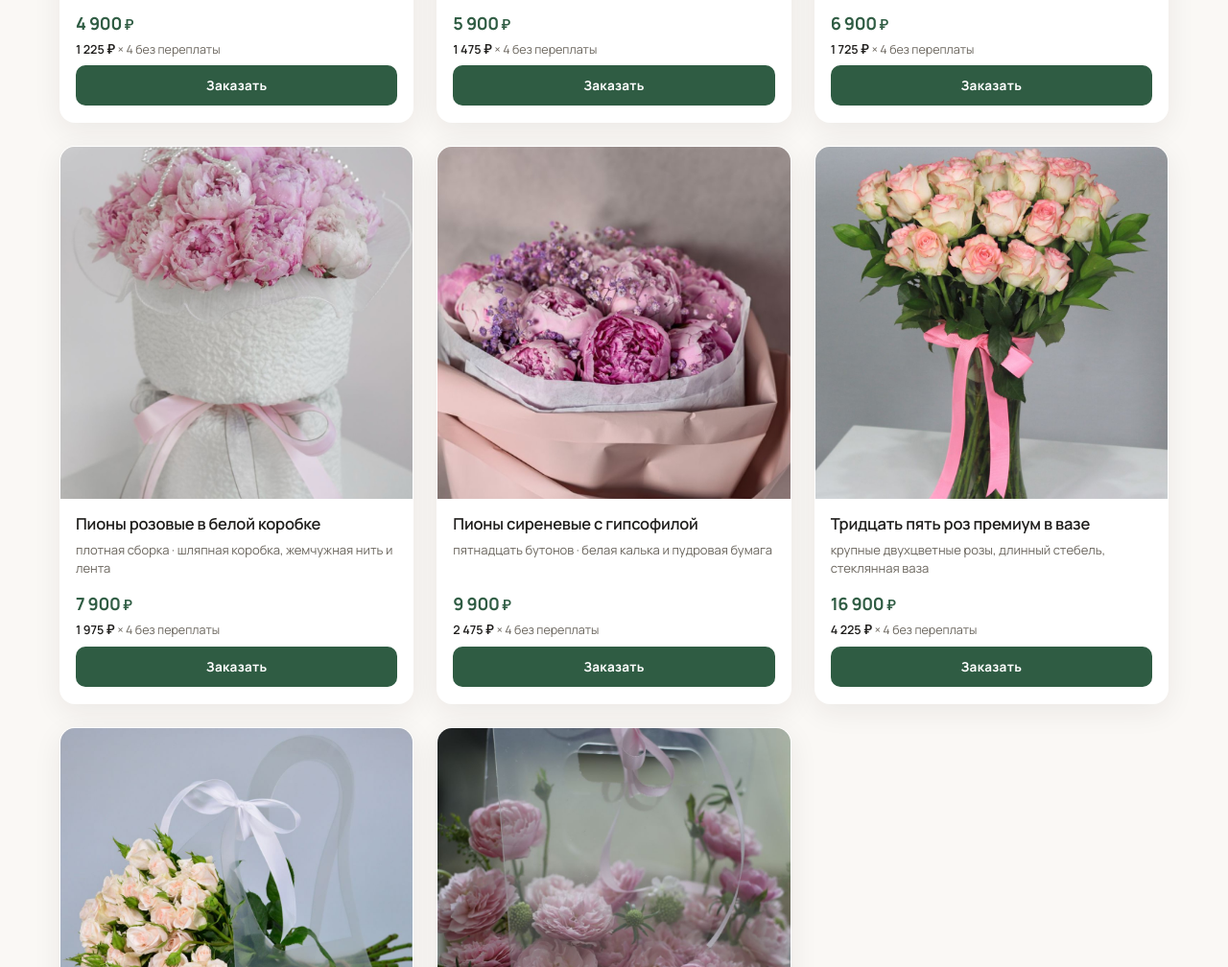
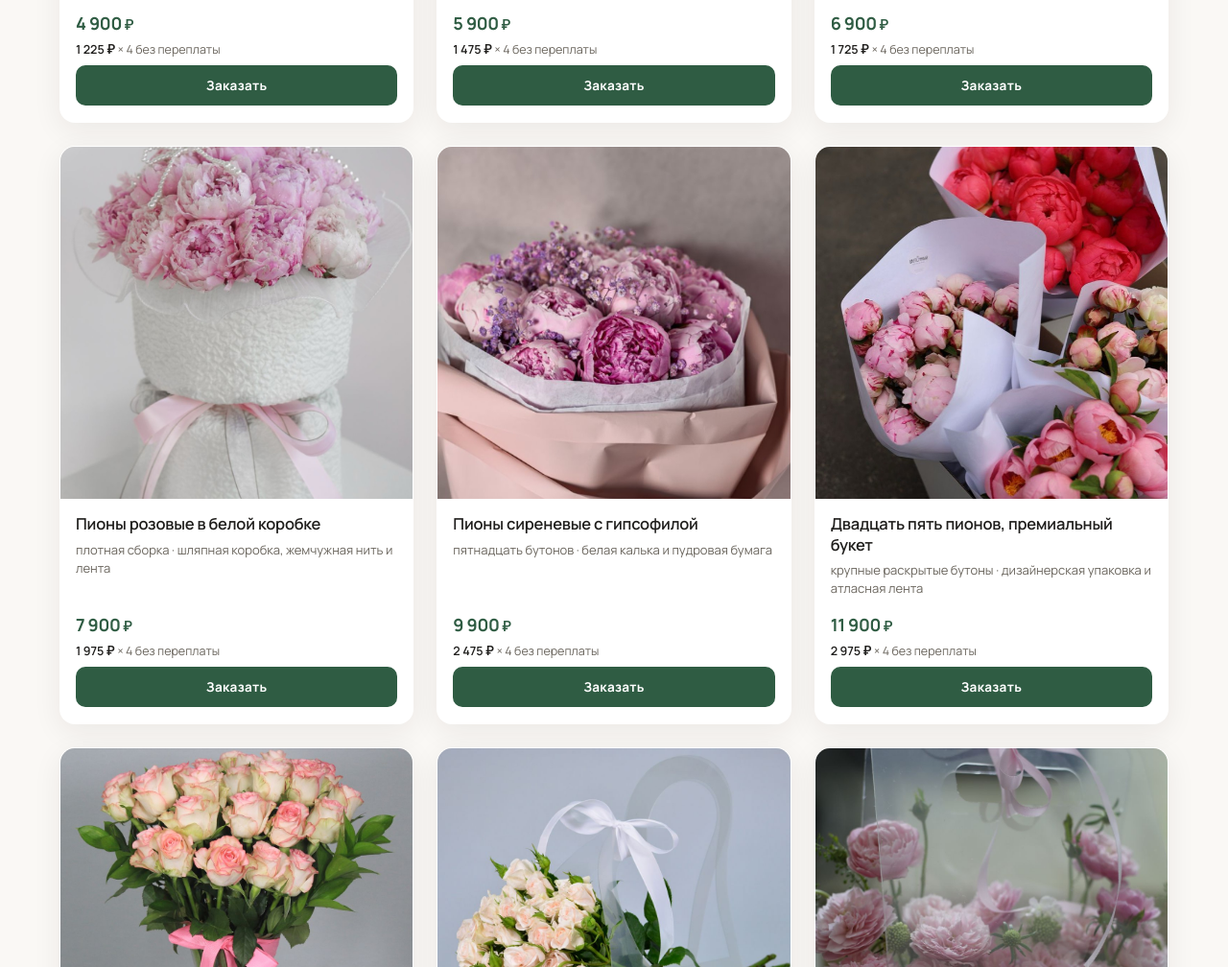
Before and after one commit to drgrr/flora-surgut, a plain HTML site: page index.html in a window 1280 px wide. Shown: the part 1792-2800 px from the top of the page at 96% size. Drawn offline with Linux system fonts and the light colour scheme.

Commit message:
Оплата подключена: 17 позиций, ёлки от 11 900

```diff
--- a/index.html
+++ b/index.html
@@ -68,9 +68,13 @@
      шрифт дерьмовый», то есть идея вордмарка ему подошла, не подошёл сериф.
      Поэтому: вордмарк без знака, гротеск, тесный трекинг, и один срез, «О» набрана кольцом с вырезанным лепестком (inline SVG, масштабируется
      вместе с кеглем через em). */
-  .brand{display:flex;flex-direction:column;line-height:1;gap:7px}
-  .brand .sub{font-size:10px;letter-spacing:2.6px;text-transform:uppercase;
-    color:rgba(245,243,239,.66);font-weight:600}
+  /* Бренд в одну строку: ФЛОРА и справа город. Двухэтажный столбик
+     (логотип + капсовая подпись под ним) владелец забраковал 17.09 как
+     «уродскую шторку слева сверху». Возврат к горизонтали старой версии. */
+  .brand{display:flex;flex-direction:row;align-items:baseline;gap:10px}
+  .brand .city{font-size:13px;font-weight:500;color:rgba(245,243,239,.62);
+    letter-spacing:.2px}
+  .brand .city::before{content:"·";margin-right:8px;color:var(--gold);font-weight:700}
   .logo{font-family:var(--text);font-size:27px;font-weight:800;letter-spacing:-1.1px;
     color:#fff;line-height:1;display:inline-flex;align-items:center}
   /* Кольцо обязано совпасть по весу и росту с соседними литерами Manrope 800,
@@ -228,7 +232,7 @@
   @media(max-width:520px){
     .bar{height:60px;gap:10px}
     .logo{font-size:22px;letter-spacing:-.9px}
-    .brand .sub{display:none}
+    .brand .city{display:none}
     .phbox .hrs{display:none}
     .hphone{font-size:14.5px}
     .hero{min-height:min(78vh,560px)}
@@ -358,7 +362,7 @@
   <header id="hd"><div class="wrap bar">
     <a class="brand" href="#">
       <span class="logo">ФЛОРА</span>
-      <span class="sub">Авторская флористика · Сургут</span>
+      <span class="city">Сургут</span>
     </a>
     <nav class="nav">
       <a href="#catalog">Букеты</a>
@@ -405,7 +409,7 @@
           <h3 class="cname">Пионы сиреневые, моно букет</h3>
           <p class="cnote">плотный круглый купол · без упаковки, перевязка лентой</p>
           <div class="cmeta"><div class="price">2 490<small> ₽</small></div><div class="split"><b>622 ₽</b> × 4 без переплаты</div></div>
-          <button class="buy" data-item="Пионы сиреневые, моно букет" data-price="2 490">Заказать</button>
+          <button class="buy" data-pay="https://pay.tbank.ru/hFDgBNtn" data-item="Пионы сиреневые, моно букет" data-price="2 490">Заказать</button>
         </div>
       </article>
       <article class="card">
@@ -414,7 +418,7 @@
           <h3 class="cname">Пять пионов в белой бумаге</h3>
           <p class="cnote">моно букет · матовая бумага, без ленты</p>
           <div class="cmeta"><div class="price">3 400<small> ₽</small></div><div class="split"><b>850 ₽</b> × 4 без переплаты</div></div>
-          <button class="buy" data-item="Пять пионов в белой бумаге" data-price="3 400">Заказать</button>
+          <button class="buy" data-pay="https://pay.tbank.ru/x80eHT5X" data-item="Пять пионов в белой бумаге" data-price="3 400">Заказать</button>
         </div>
       </article>
       <article class="card">
@@ -423,7 +427,7 @@
           <h3 class="cname">Одиннадцать коралловых пионов</h3>
           <p class="cnote">раскрытые бутоны · крафтовая бумага в один тон</p>
           <div class="cmeta"><div class="price">3 900<small> ₽</small></div><div class="split"><b>975 ₽</b> × 4 без переплаты</div></div>
-          <button class="buy" data-item="Одиннадцать коралловых пионов" data-price="3 900">Заказать</button>
+          <button class="buy" data-pay="https://pay.tbank.ru/6lcY7lGH" data-item="Одиннадцать коралловых пионов" data-price="3 900">Заказать</button>
         </div>
       </article>
       <article class="card">
@@ -432,7 +436,7 @@
           <h3 class="cname">Пионы белые в стеклянной вазе</h3>
           <p class="cnote">крупные раскрытые бутоны · стеклянная ваза в комплекте</p>
           <div class="cmeta"><div class="price">4 900<small> ₽</small></div><div class="split"><b>1 225 ₽</b> × 4 без переплаты</div></div>
-          <button class="buy" data-item="Пионы белые в стеклянной вазе" data-price="4 900">Заказать</button>
+          <button class="buy" data-pay="https://pay.tbank.ru/Y9KitSwv" data-item="Пионы белые в стеклянной вазе" data-price="4 900">Заказать</button>
         </div>
       </article>
       <article class="card">
@@ -441,7 +445,7 @@
           <h3 class="cname">Пионы розовые и кремовые в вазе</h3>
           <p class="cnote">смешанные оттенки · хрустальная ваза в комплекте</p>
           <div class="cmeta"><div class="price">5 900<small> ₽</small></div><div class="split"><b>1 475 ₽</b> × 4 без переплаты</div></div>
-          <button class="buy" data-item="Пионы розовые и кремовые в вазе" data-price="5 900">Заказать</button>
+          <button class="buy" data-pay="https://pay.tbank.ru/UW6t8HCf" data-item="Пионы розовые и кремовые в вазе" data-price="5 900">Заказать</button>
         </div>
       </article>
       <article class="card">
@@ -450,7 +454,7 @@
           <h3 class="cname">Пионы с розовым перцем и эвкалиптом</h3>
           <p class="cnote">круглая форма · крафт и чёрная плёнка</p>
           <div class="cmeta"><div class="price">6 900<small> ₽</small></div><div class="split"><b>1 725 ₽</b> × 4 без переплаты</div></div>
-          <button class="buy" data-item="Пионы с розовым перцем и эвкалиптом" data-price="6 900">Заказать</button>
+          <button class="buy" data-pay="https://pay.tbank.ru/SlTJO7NO" data-item="Пионы с розовым перцем и эвкалиптом" data-price="6 900">Заказать</button>
         </div>
       </article>
       <article class="card">
@@ -459,7 +463,7 @@
           <h3 class="cname">Пионы розовые в белой коробке</h3>
           <p class="cnote">плотная сборка · шляпная коробка, жемчужная нить и лента</p>
           <div class="cmeta"><div class="price">7 900<small> ₽</small></div><div class="split"><b>1 975 ₽</b> × 4 без переплаты</div></div>
-          <button class="buy" data-item="Пионы розовые в белой коробке" data-price="7 900">Заказать</button>
+          <button class="buy" data-pay="https://pay.tbank.ru/JX9VAZs3" data-item="Пионы розовые в белой коробке" data-price="7 900">Заказать</button>
         </div>
       </article>
       <article class="card">
@@ -468,7 +472,15 @@
           <h3 class="cname">Пионы сиреневые с гипсофилой</h3>
           <p class="cnote">пятнадцать бутонов · белая калька и пудровая бумага</p>
           <div class="cmeta"><div class="price">9 900<small> ₽</small></div><div class="split"><b>2 475 ₽</b> × 4 без переплаты</div></div>
-          <button class="buy" data-item="Пионы сиреневые с гипсофилой" data-price="9 900">Заказать</button>
+          <button class="buy" data-pay="https://pay.tbank.ru/nC9uTTsL" data-item="Пионы сиреневые с гипсофилой" data-price="9 900">Заказать</button>
+        </div>
+      </article><article class="card">
+        <div class="ph"><img src="img/b07.jpg" alt="Двадцать пять пионов, премиальный букет" loading="lazy"></div>
+        <div class="cbody">
+          <h3 class="cname">Двадцать пять пионов, премиальный букет</h3>
+          <p class="cnote">крупные раскрытые бутоны · дизайнерская упаковка и атласная лента</p>
+          <div class="cmeta"><div class="price">11 900<small> ₽</small></div><div class="split"><b>2 975 ₽</b> × 4 без переплаты</div></div>
+          <button class="buy" data-pay="https://pay.tbank.ru/vyxnRoUJ" data-item="Двадцать пять пионов, премиальный букет" data-price="11 900">Заказать</button>
         </div>
       </article><article class="card">
         <div class="ph"><img src="img/b22.jpg" alt="Тридцать пять роз премиум в вазе" loading="lazy"></div>
@@ -476,7 +488,7 @@
           <h3 class="cname">Тридцать пять роз премиум в вазе</h3>
           <p class="cnote">крупные двухцветные розы, длинный стебель, стеклянная ваза</p>
           <div class="cmeta"><div class="price">16 900<small> ₽</small></div><div class="split"><b>4 225 ₽</b> × 4 без переплаты</div></div>
-          <button class="buy" data-item="Тридцать пять роз премиум в вазе" data-price="16900">Заказать</button>
+          <button class="buy" data-pay="https://pay.tbank.ru/L5FuuJAg" data-item="Тридцать пять роз премиум в вазе" data-price="16900">Заказать</button>
         </div>
       </article><article class="card">
         <div class="ph"><img src="img/b21.jpg" alt="Кустовые розы кремовые, большой букет" loading="lazy"></div>
@@ -484,7 +496,7 @@
           <h3 class="cname">Кустовые розы кремовые, большой букет</h3>
           <p class="cnote">плотная сборка, плёнка и белая лента, джутовая перевязка</p>
           <div class="cmeta"><div class="price">18 900<small> ₽</small></div><div class="split"><b>4 725 ₽</b> × 4 без переплаты</div></div>
-          <button class="buy" data-item="Кустовые розы кремовые, большой букет" data-price="18900">Заказать</button>
+          <button class="buy" data-pay="https://pay.tbank.ru/4a5t9sFv" data-item="Кустовые розы кремовые, большой букет" data-price="18900">Заказать</button>
         </div>
       </article>
     <article class="card">
@@ -493,7 +505,7 @@
           <h3 class="cname">Охапка пионовидных роз в боксе</h3>
           <p class="cnote">около 40 головок, прозрачный бокс с ручкой, атласная лента</p>
           <div class="cmeta"><div class="price">27 900<small> ₽</small></div><div class="split"><b>6 975 ₽</b> × 4 без переплаты</div></div>
-          <button class="buy" data-item="Охапка пионовидных роз в боксе" data-price="27900">Заказать</button>
+          <button class="buy" data-pay="https://pay.tbank.ru/MlYf6rJY" data-item="Охапка пионовидных роз в боксе" data-price="27900">Заказать</button>
         </div>
       </article></div>
   </section>
@@ -507,8 +519,17 @@
         <div class="cbody">
           <h3 class="cname">Ёлка заснеженная, бело-золотой декор</h3>
           <p class="cnote">очень плотная крона · шары и гирлянда в комплекте</p>
-          <div class="cmeta"><div class="price">3 900<small> ₽</small></div><div class="split"><b>975 ₽</b> × 4 без переплаты</div></div>
-          <button class="buy" data-item="Ёлка заснеженная, бело-золотой декор" data-price="3 900">Заказать</button>
+          <div class="cmeta"><div class="price">11 900<small> ₽</small></div><div class="split"><b>2 975 ₽</b> × 4 без переплаты</div></div>
+          <button class="buy" data-pay="https://pay.tbank.ru/7W1tetKO" data-item="Ёлка заснеженная, бело-золотой декор" data-price="11 900">Заказать</button>
+        </div>
+      </article>
+      <article class="card">
+        <div class="ph"><img src="img/t02.jpg" alt="Густая живая пихта с красными и белыми шарами" loading="lazy"></div>
+        <div class="cbody">
+          <h3 class="cname">Пихта живая, красно-белый декор</h3>
+          <p class="cnote">около 2 м · шары, гирлянда и подставка в комплекте</p>
+          <div class="cmeta"><div class="price">13 900<small> ₽</small></div><div class="split"><b>3 475 ₽</b> × 4 без переплаты</div></div>
+          <button class="buy" data-pay="https://pay.tbank.ru/0C4qCe58" data-item="Пихта живая, красно-белый декор" data-price="13 900">Заказать</button>
         </div>
       </article>
       <article class="card">
@@ -516,8 +537,8 @@
         <div class="cbody">
           <h3 class="cname">Ёлка высокая, заснеженная</h3>
           <p class="cnote">от 2,5 м · густая крона, тёплая гирлянда и шары в комплекте</p>
-          <div class="cmeta"><div class="price">6 900<small> ₽</small></div><div class="split"><b>1 725 ₽</b> × 4 без переплаты</div></div>
-          <button class="buy" data-item="Ёлка высокая, заснеженная" data-price="6 900">Заказать</button>
+          <div class="cmeta"><div class="price">15 900<small> ₽</small></div><div class="split"><b>3 975 ₽</b> × 4 без переплаты</div></div>
+          <button class="buy" data-pay="https://pay.tbank.ru/7TrkfZXg" data-item="Ёлка высокая, заснеженная" data-price="15 900">Заказать</button>
         </div>
       </article>
       <article class="card">
@@ -525,17 +546,8 @@
         <div class="cbody">
           <h3 class="cname">Ёлка густая, пастельный декор</h3>
           <p class="cnote">плотная хвоя · матовые шары и тёплая гирлянда в комплекте</p>
-          <div class="cmeta"><div class="price">7 900<small> ₽</small></div><div class="split"><b>1 975 ₽</b> × 4 без переплаты</div></div>
-          <button class="buy" data-item="Ёлка густая, пастельный декор" data-price="7 900">Заказать</button>
-        </div>
-      </article>
-      <article class="card">
-        <div class="ph"><img src="img/t02.jpg" alt="Густая живая пихта с красными и белыми шарами" loading="lazy"></div>
-        <div class="cbody">
-          <h3 class="cname">Пихта живая, красно-белый декор</h3>
-          <p class="cnote">около 2 м · шары, гирлянда и подставка в комплекте</p>
-          <div class="cmeta"><div class="price">8 900<small> ₽</small></div><div class="split"><b>2 225 ₽</b> × 4 без переплаты</div></div>
-          <button class="buy" data-item="Пихта живая, красно-белый декор" data-price="8 900">Заказать</button>
+          <div class="cmeta"><div class="price">17 900<small> ₽</small></div><div class="split"><b>4 475 ₽</b> × 4 без переплаты</div></div>
+          <button class="buy" data-pay="https://pay.tbank.ru/RSeJvhKG" data-item="Ёлка густая, пастельный декор" data-price="17 900">Заказать</button>
         </div>
       </article>
       <article class="card">
@@ -543,8 +555,8 @@
         <div class="cbody">
           <h3 class="cname">Ёлка с белыми и серебряными шарами</h3>
           <p class="cnote">около 1,7 м · плотная крона, шары и гирлянда в комплекте</p>
-          <div class="cmeta"><div class="price">9 900<small> ₽</small></div><div class="split"><b>2 475 ₽</b> × 4 без переплаты</div></div>
-          <button class="buy" data-item="Ёлка с белыми и серебряными шарами" data-price="9 900">Заказать</button>
+          <div class="cmeta"><div class="price">19 900<small> ₽</small></div><div class="split"><b>4 975 ₽</b> × 4 без переплаты</div></div>
+          <button class="buy" data-pay="https://pay.tbank.ru/Wm42yxXZ" data-item="Ёлка с белыми и серебряными шарами" data-price="19 900">Заказать</button>
         </div>
       </article>
     </div>
@@ -952,6 +964,8 @@ document.querySelectorAll('#tabs .tab').forEach(function(t){
    и ведёт к ней, то есть путь покупки доходит до оформления. */
 document.querySelectorAll('.buy').forEach(function(b){
   b.addEventListener('click', function(){
+    var pay = b.getAttribute('data-pay');
+    if (pay) { window.open(pay, '_blank', 'noopener'); return; }
     var item = b.getAttribute('data-item') || '';
     var price = b.getAttribute('data-price') || '';
     var f = document.getElementById('lfitem');
```
